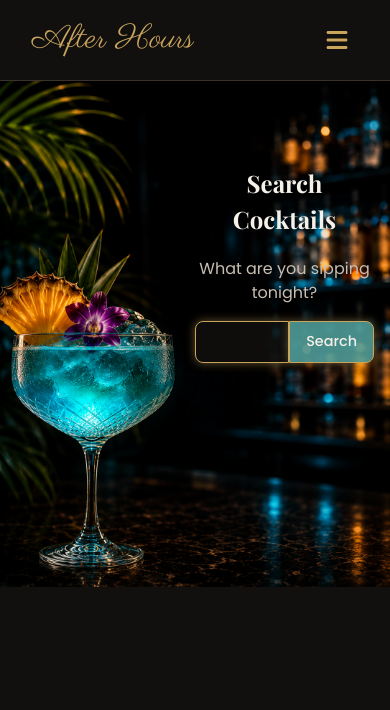
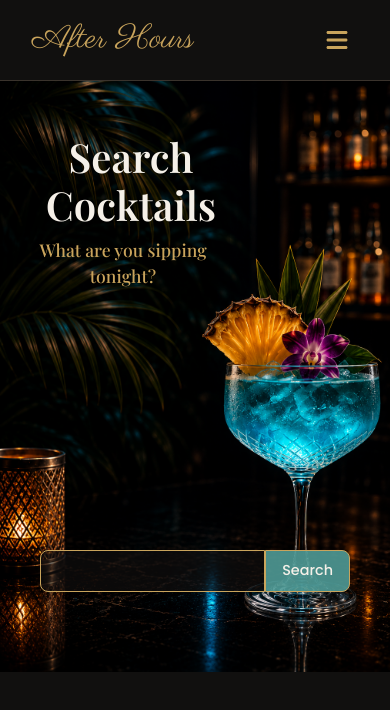
Before and after one commit to HollyBlue87/after-hours, a React (Vite) app: page /search in a window 390 px wide. Shown: the top 710 px of the page. Built offline with nearby package versions, Linux system fonts and the light colour scheme.

Commit message:
create mobile search hero layout

```diff
--- a/src/components/SearchCocktails.css
+++ b/src/components/SearchCocktails.css
@@ -1,60 +1,83 @@
 .search-hero {
-    width: 100%;
-    height: 60vh;
-    background-image: url("../assets/search-hero-mobile.png");
+    background-image: url(../assets/search-hero-mobile2.png);
+    background-position: left bottom;
+    background-repeat: no-repeat;
+    height: 70vh;
     background-size: cover;
-    background-position: 25% center;
-    background-repeat: no-repeat;
-    position: relative;
+
     display: flex;
-    align-items: flex-start;
-    justify-content: flex-start;
+    flex-direction: column;
 }
 
 .search-hero .hero-content {
-    width: 50%;
-    margin-left: auto;
-    margin-right: 1rem;
-    padding-top: 4rem;
-    text-align: center;
-    color: var(--gold);
+  width: 230px;
+  display: flex;
+  flex-direction: column;
+  text-align: center;
+  background-color: rgba(0, 0, 0, 0.3);
+  transform: translateY(20px);
 }
 
-.search-form {
-    display: flex;
-    justify-content: center;
-    align-items: center;
-    width: 100%;
-    gap: 0;
+.hero-content h1 {
+    font-family: var(--heading-font);
+    font-size: 2.5rem;
+    font-weight: 600;
+    color: var(--text-primary);
+    margin: 2rem 0 0.5rem 1rem;
+    line-height: 1.2;
 }
 
-.search-form input {
-    width: auto;
+.hero-content p {
+    font-family: var(--heading-font);
+    font-size: 1.1rem;
+    font-weight: 500;
+    color: var(--gold);
+    margin: 0;
+}
+
+.form-container {
+    width: 310px;
+    margin-top: auto;
+    margin-right: 1rem;
+    margin-left: 1rem;
+    align-self: center;
+    transform: translateY(-80px);
+}
+
+.form-container form {
+    display: flex;
+    width: 100%;
+}
+
+.form-container input {
     flex: 1;
     min-width: 0;
     height: 42px;
     padding: 0.5rem 1rem;
+
     font-family: var(--primary-font);
     font-size: 0.9rem;
     color: var(--text-primary);
-    background-color: rgba(17, 16, 15, 0.85);
+
+    background-color: rgba(17, 16, 15, 0.6);
     border: 1px solid var(--gold);
-    box-shadow: 0 0 10px rgba(201, 164, 92, 0.5);
+    outline: none;
+
     border-radius: 8px 0 0 8px;
-    outline: none;
 }
 
-.search-form button {
+.form-container button {
     height: 42px;
     padding: 0 1rem;
+
     font-family: var(--primary-font);
     font-size: 0.9rem;
     font-weight: 500;
     color: var(--text-primary);
+
     background-color: rgba(79, 155, 150, 0.9);
     border: 1px solid var(--gold);
+
     border-radius: 0 8px 8px 0;
-    box-shadow: 0 0 10px rgba(201, 164, 92, 0.5);
     cursor: pointer;
-    transition: all 0.3s ease;
 }
--- a/src/components/SearchCocktails.jsx
+++ b/src/components/SearchCocktails.jsx
@@ -46,7 +46,9 @@ function SearchCocktails() {
           <div className="hero-content">
               <h1>Search Cocktails</h1>
               <p>What are you sipping tonight?</p>
+          </div>
 
+          <div className="form-container">
               <form className="search-form" onSubmit={handleSearch}>
                   <input
                       type="text"
```
Also changed, not shown: src/assets/search-hero-mobile2.png (added).
